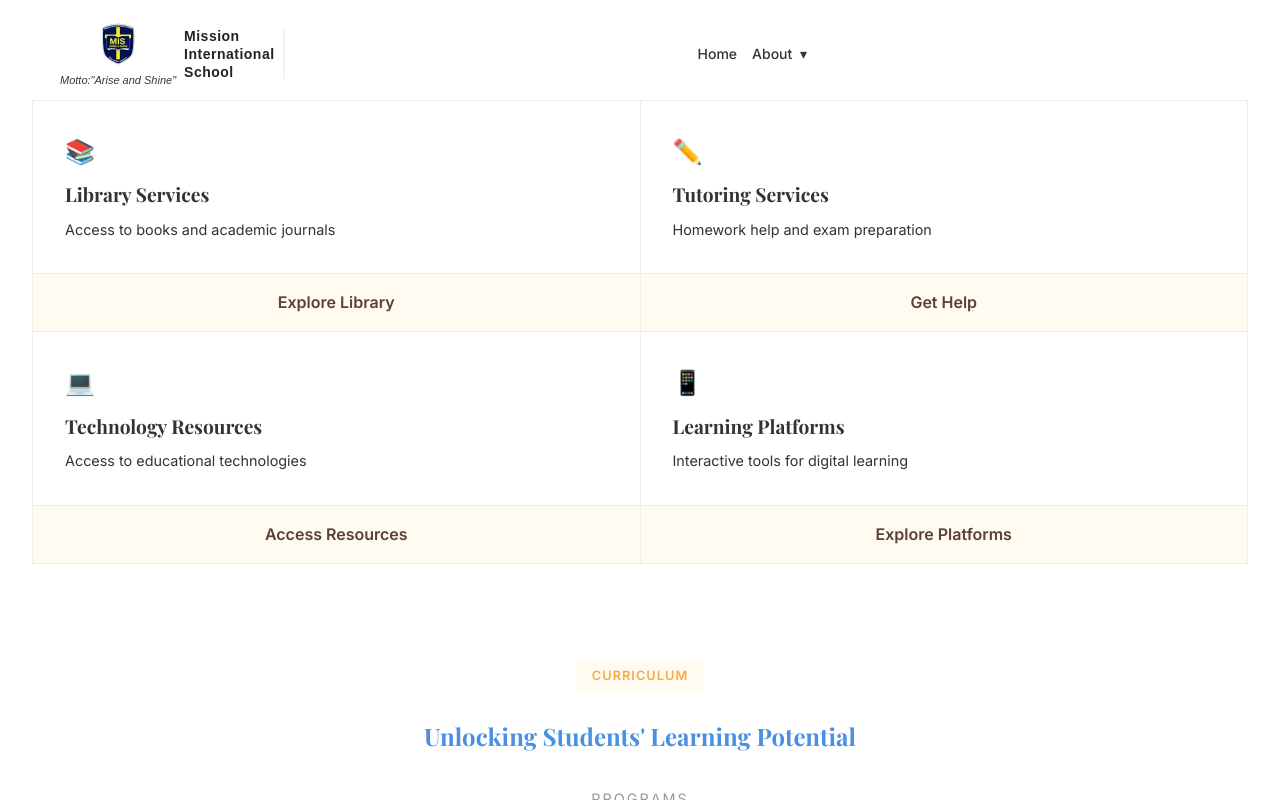
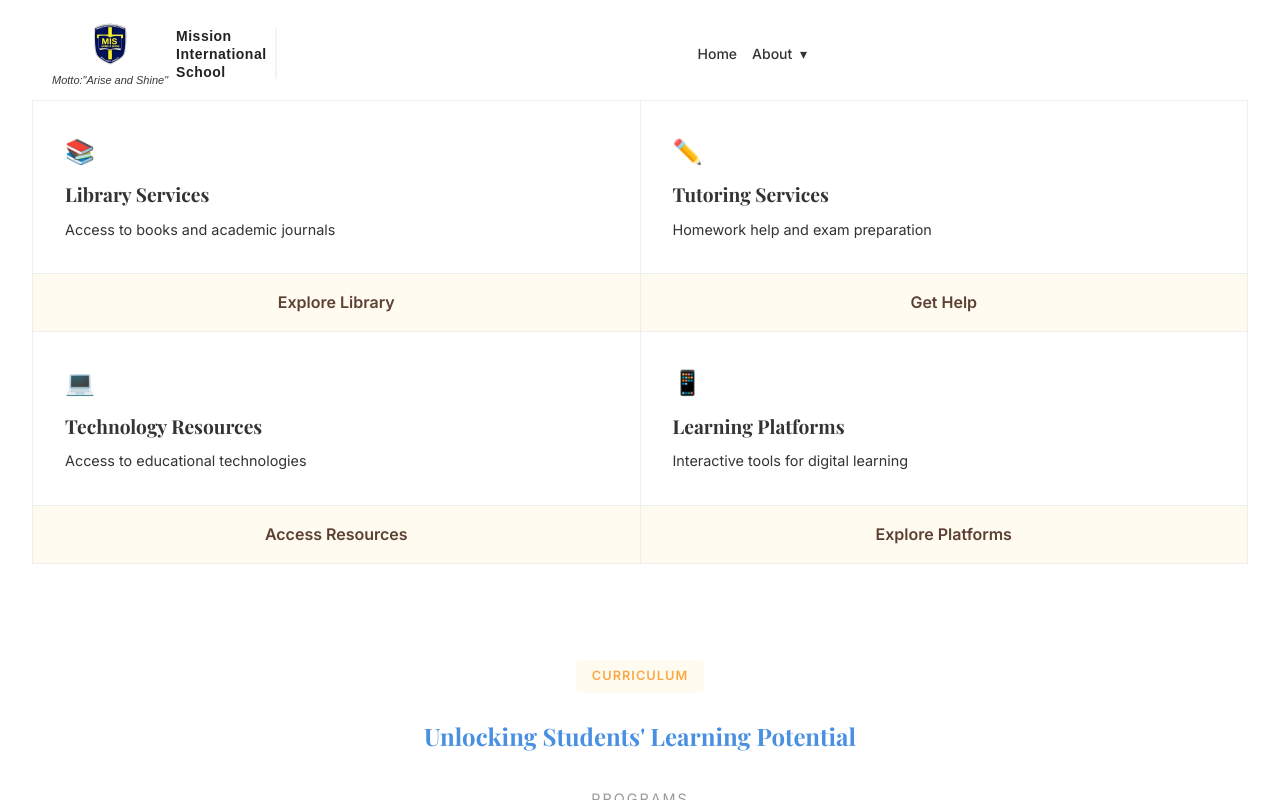
Before and after one commit to Bennymens/missions-international-School, a website: page academics.html in a window 1280 px wide. Drawn offline with nearby package versions, Linux system fonts and the light colour scheme.

Commit message:
Fix logo alignment on admissions-styled pages

```diff
--- a/css/admissions.css
+++ b/css/admissions.css
@@ -48,8 +48,8 @@
 }
 
 .header-container {
-  max-width: var(--container-max-width);
-  margin: 0 auto;
+  max-width: 100%;
+  margin: 0;
   padding: 10px 20px;
   display: flex;
   justify-content: space-between;
```
